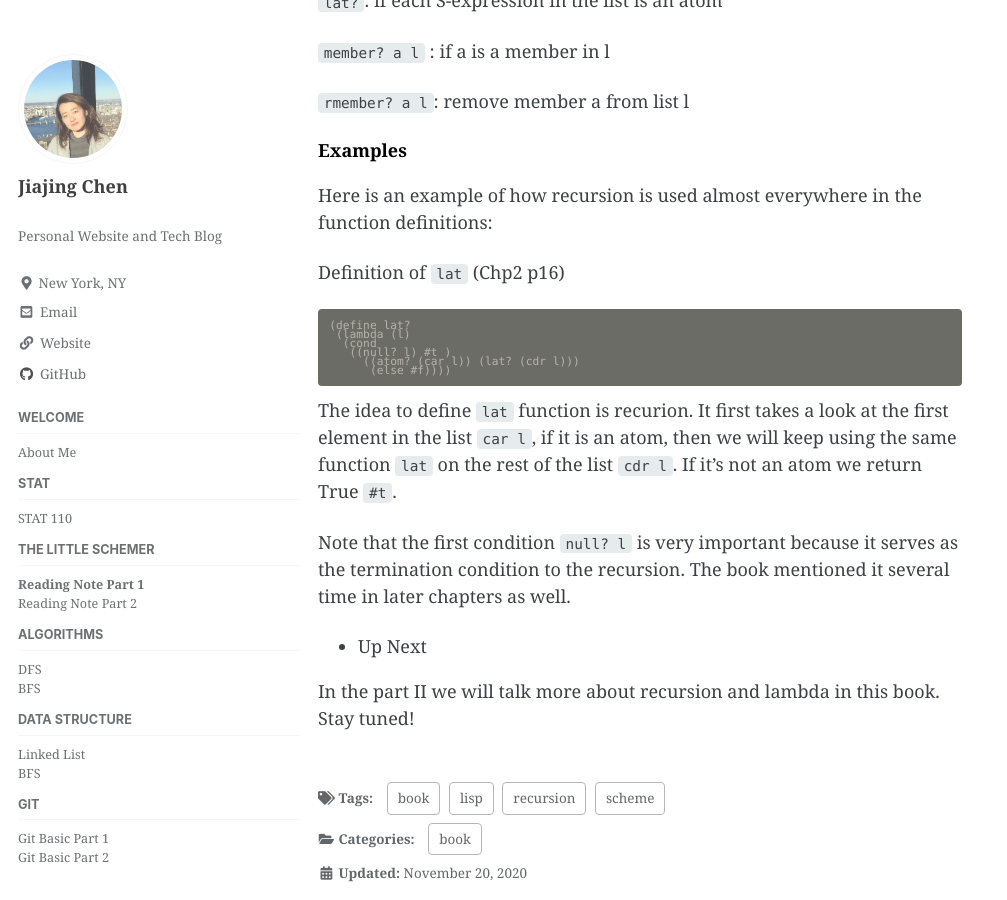
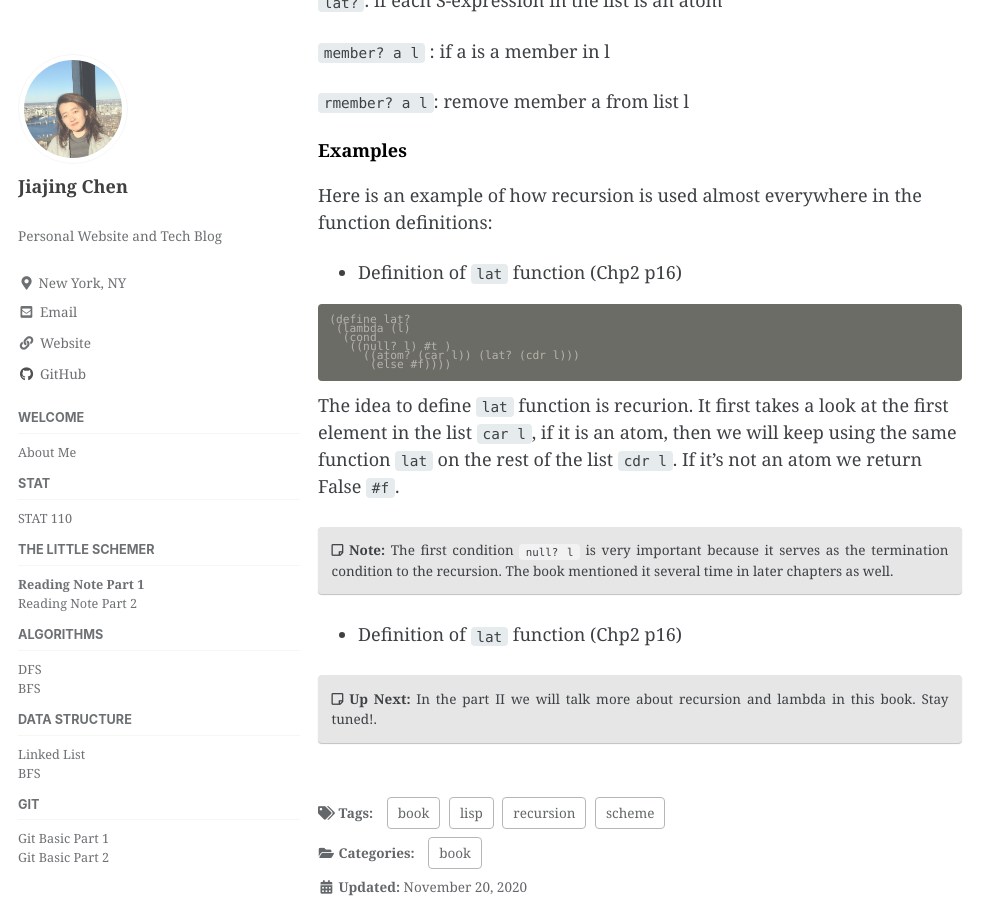
Before and after one commit to jiajingchen/jiajingchen.github.io, a Jekyll site: the page built from _posts/2020-11-30-post-lisp-little-schemer-part-1.md, in a window 1280 px wide and 900 px high, scrolled down 2319 px. Shown: the whole window, without its empty margins (0-1007 px from the left). Built offline with Jekyll 4.4.1, drawn with Linux system fonts in a browser that asks for light colours; cached includes are drawn as plain includes; nearby versions of some CDN libraries; comment, search, counter and statistics services are not loaded.

Commit message:
update post schemer

````diff
--- a/_posts/2020-11-30-post-lisp-little-schemer-part-1.md
+++ b/_posts/2020-11-30-post-lisp-little-schemer-part-1.md
@@ -83,7 +83,7 @@ Ok, let's get started! Today we are going through some basic concepts in this bo
 
 Here is an example of how recursion is used almost everywhere in the function definitions:
 
-Definition of `lat` (Chp2 p16)
+- Definition of `lat` function (Chp2 p16)
 
 ```
 (define lat?
@@ -96,14 +96,22 @@ Definition of `lat` (Chp2 p16)
 
 
 
-The idea to define `lat` function is recurion. It first takes a look at the first element in the list `car l`, if it is an atom, then we will keep using the same function `lat` on the rest of the list `cdr l`. If it's not an atom we return True `#t`.
+The idea to define `lat` function is recurion. It first takes a look at the first element in the list `car l`, if it is an atom, then we will keep using the same function `lat` on the rest of the list `cdr l`. If it's not an atom we return False `#f`.
 
-Note that the first condition `null? l` is very important because it serves as the termination condition to the recursion. The book mentioned it several time in later chapters as well.
+
+<i class="far fa-sticky-note"></i> **Note:**
+The first condition `null? l` is very important because it serves as the termination condition to the recursion. The book mentioned it several time in later chapters as well.
+{: .notice--info}
+{: .text-justify}
+
+
+
+- Definition of `lat` function (Chp2 p16)
 
 
 
 
-
-- Up Next
-
-In the part II we will talk more about recursion and lambda in this book. Stay tuned!
+<i class="far fa-sticky-note"></i> **Up Next:**
+In the part II we will talk more about recursion and lambda in this book. Stay tuned!.
+{: .notice--info}
+{: .text-justify}
````
